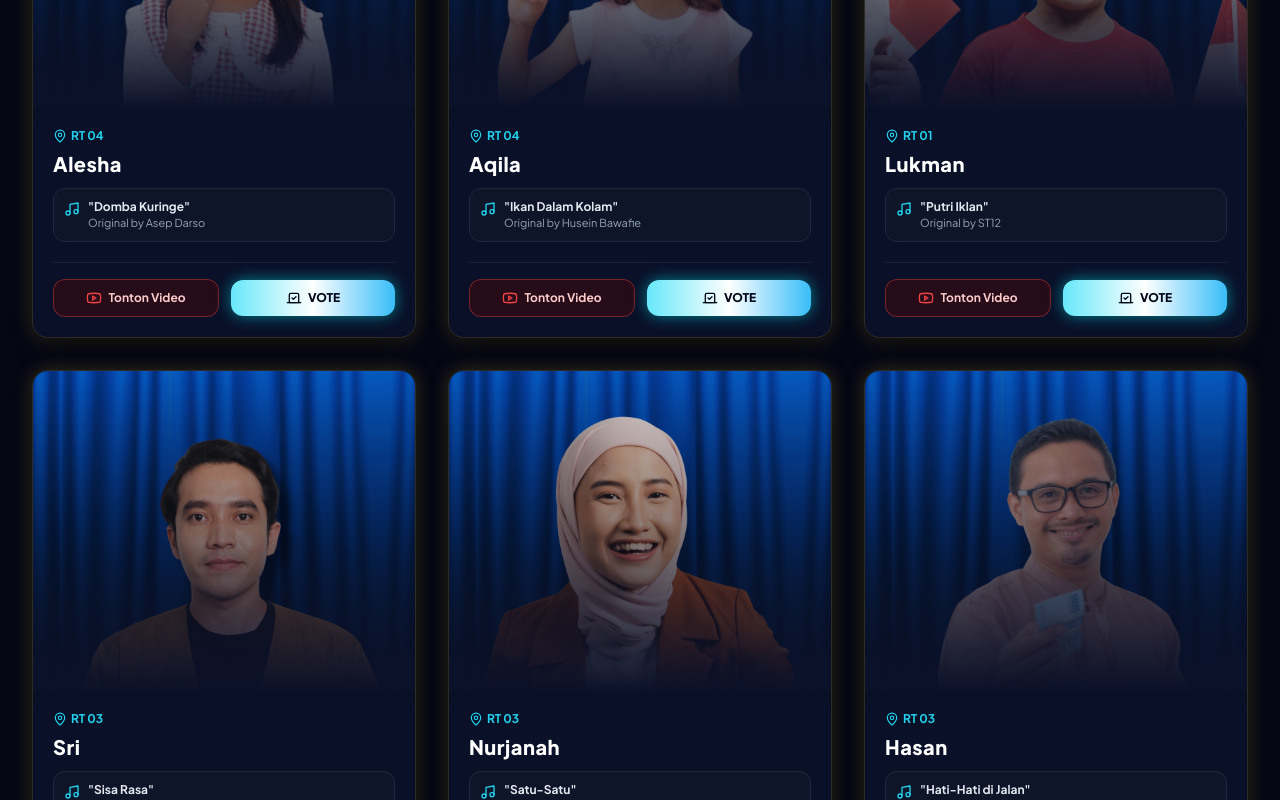
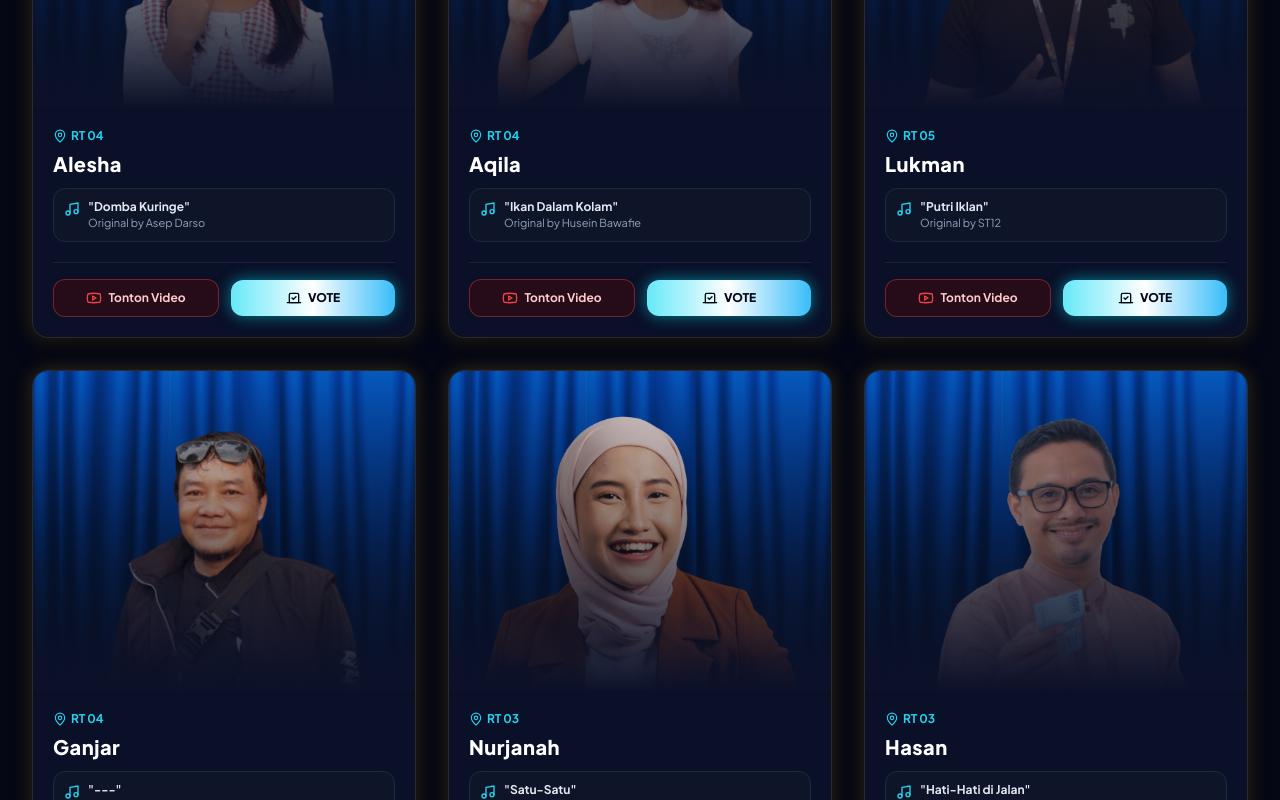
Before and after one commit to meppani/19_Idol_Anteng, a Next.js app: page / in a window 1280 px wide. Shown: the part 2080-2880 px from the top of the page. Built offline with nearby package versions, Linux system fonts and the light colour scheme.

Commit message:
Update lukman Ganjar

```diff
--- a/src/data/participants.ts
+++ b/src/data/participants.ts
@@ -70,25 +70,25 @@ export const PARTICIPANTS: Participant[] = [
     id: "6",
     name: "Lukman",
     stageName: "Lukman",
-    origin: "RT 01",
+    origin: "RT 05",
     age: 22,
     songTitle: "Putri Iklan",
     originalArtist: "ST12",
     youtubeUrl: "https://www.youtube.com/watch?v=hAEfi_SKTEU",
-    imageUrl: "/Upin.png",
+    imageUrl: "/Lukman.png",
     voteCount: 112500,
     category: "Finalist",
   },
   {
     id: "7",
-    name: "Sri",
-    stageName: "Sri",
-    origin: "RT 03",
+    name: "Ganjar",
+    stageName: "Ganjar",
+    origin: "RT 04",
     age: 23,
-    songTitle: "Sisa Rasa",
-    originalArtist: "Mahalini",
+    songTitle: "---",
+    originalArtist: "---",
     youtubeUrl: "https://www.youtube.com/watch?v=hAEfi_SKTEU",
-    imageUrl: "/Reza Foto.png",
+    imageUrl: "/Ganjar.png",
     voteCount: 68150,
     category: "Finalist",
   },
```
Also changed, not shown: public/Ganjar.png (added), public/Lukman.png (added).
